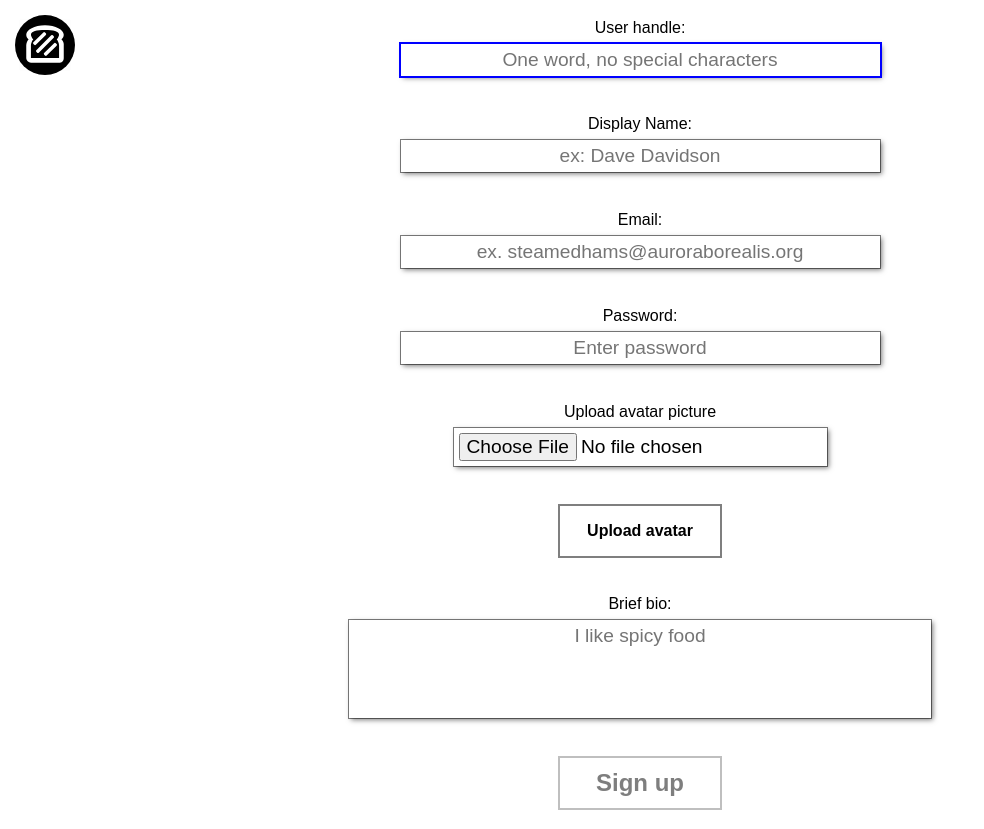
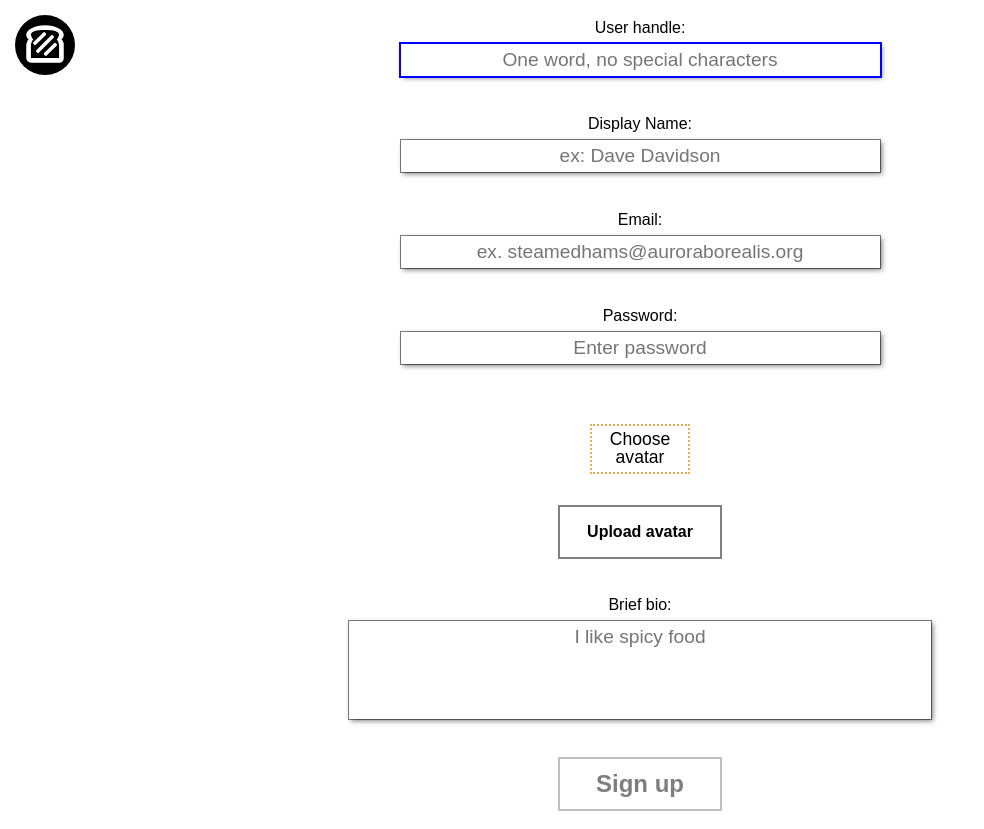
Before and after one commit to rileymcmaster/Food-Feed, a React (Create React App) app in the folder client/: page /signup in a window 1280 px wide. Shown: the whole page, without its empty margins (0-984 px from the left). Built offline with nearby package versions, Linux system fonts and the light colour scheme.

Commit message:
Custom upload file button

```diff
--- a/client/src/Components/CreateRecipe/index.js
+++ b/client/src/Components/CreateRecipe/index.js
@@ -313,11 +313,12 @@ const RecipeForm = () => {
           </label>
         </PrivateLine>
         {/* UPLOAD IMAGE */}
-        <div style={{ maxWidth: "400px", margin: "0 auto" }}>
+        <label for="uploadImage" className="file-uploader">
           <input
             className="file-uploader"
             type="file"
             name="uploadImage"
+            id="uploadImage"
             onChange={(e) => {
               const file = e.target.files[0];
               setRecipeImage(file);
@@ -326,7 +327,12 @@ const RecipeForm = () => {
               setImageUploadError("");
             }}
           />
-          <ButtonContainer>
+          <UploadImageBtn>
+            <div>Choose image</div>
+            {recipeImage && <p>{recipeImage.name}</p>}
+          </UploadImageBtn>
+        </label>
+        <ButtonContainer style={{ width: "100px" }}>
           <ButtonUpload
             onClick={() => {
               sendImage();
@@ -338,7 +344,6 @@ const RecipeForm = () => {
             Upload image
           </ButtonUpload>
         </ButtonContainer>
-        </div>
         {/* END UPLOAD IMAGE */}
         <ButtonContainer>
           {/* SUBMIT */}
@@ -387,6 +392,9 @@ const FormContainer = styled.div`
     outline: 1px solid rgba(0, 0, 0, 0.5);
     box-shadow: 2px 2px 5px rgba(0, 0, 0, 0.5);
     vertical-align: center;
+  }
+  input[type="file"] {
+    display: none;
   }
   input.checkbox {
     box-shadow: none;
@@ -491,7 +499,29 @@ const DirectionCard = styled.div`
 const PrivateLine = styled.div`
   margin: 40px auto;
 `;
-
+const UploadImageBtn = styled.div`
+  & div {
+    font-size: 1.1rem;
+    margin: 0 auto 5px;
+    display: flex;
+    align-items: center;
+    justify-content: center;
+    border: 2px dotted var(--primary-color);
+    width: 100px;
+    height: 50px;
+    &:hover,
+    &:focus {
+      background-color: var(--primary-color);
+      color: white;
+    }
+    &:active {
+      box-shadow: 0 0 5px inset rgba(0, 0, 0, 0.8);
+    }
+  }
+  & p {
+    font-size: 0.8rem;
+  }
+`;
 const ButtonContainer = styled.div`
   max-width: 200px;
   margin: 40px auto;
--- a/client/src/Components/RecipePage/index.js
+++ b/client/src/Components/RecipePage/index.js
@@ -253,10 +253,9 @@ const RecipePage = () => {
                 <textarea
                   rows={
                     mediaQuery
-                      ? direction.direction.length / 45
-                      : direction.direction.length / 30
+                      ? direction.direction.length / 35
+                      : direction.direction.length / 25
                   }
-                  // rows={direction.direction.length / 15}
                   cols="50"
                   disabled={!toggleEdit}
                   onFocus={(e) => e.currentTarget.select()}
--- a/client/src/Components/SignUp.js
+++ b/client/src/Components/SignUp.js
@@ -79,7 +79,7 @@ const SignUp = () => {
       },
     })
       .then((res) => res.json())
-      .then(({ status, message, data }) => {
+      .then(({ status, message }) => {
         if (status === 200) {
           setWaitingMessage("");
           setSuccessMessage("Success!");
@@ -169,19 +169,25 @@ const SignUp = () => {
         </div>
         {/* UPLOAD AVATAR IMAGE */}
         <div>
-          <label for="upload-image">Upload avatar picture</label>
+          <label for="uploadImage">
             <input
               type="file"
-            name="upload-image"
+              name="uploadImage"
+              id="uploadImage"
               onChange={(e) => {
                 setImageUploading("");
                 setImageUploadComplete("");
                 setImageUploadFailed("");
                 handleImageUpload(e);
               }}
-          ></input>
+            />
+            <UploadImageBtn>
+              <div>Choose avatar</div>
+              {avatarImage && <p>{avatarImage.name}</p>}
+            </UploadImageBtn>
+          </label>
         </div>
-        <ButtonContainer>
+        <ButtonContainer style={{ marginTop: "-40px" }}>
           <ButtonUpload
             onClick={() => {
               sendImage();
@@ -229,26 +235,11 @@ const SignUp = () => {
     </Container>
   );
 };
-const ErrorMessage = styled.p`
-  font-size: 1rem;
-  color: red;
-  margin-top: 20px;
-  margin-bottom: 0;
-  padding: 0;
-`;
-const ButtonContainer = styled.div`
-  max-width: 200px;
-  margin: 0 auto;
-  & h1 {
-    font-size: 1.5rem;
-  }
-`;
 
 const Container = styled.div`
   display: flex;
   flex-direction: column;
   height: 100vh;
-  width: 100vw;
   align-items: center;
   text-align: center;
   div {
@@ -283,9 +274,10 @@ const Container = styled.div`
   input:focus-within {
     outline: 2px solid blue;
   }
-
+  input[type="file"] {
+    display: none;
+  }
   input:invalid {
-    /* background-color: red; */
     outline: 2px solid red;
     box-shadow: 0 0 5px red;
   }
@@ -293,4 +285,43 @@ const Container = styled.div`
     background-color: white;
   }
 `;
+
+const ErrorMessage = styled.p`
+  font-size: 1rem;
+  color: red;
+  margin-top: 20px;
+  margin-bottom: 0;
+  padding: 0;
+`;
+const ButtonContainer = styled.div`
+  max-width: 200px;
+  margin: 0 auto;
+  & h1 {
+    font-size: 1.5rem;
+  }
+`;
+
+const UploadImageBtn = styled.div`
+  & div {
+    font-size: 1.1rem;
+    margin: 0 auto 5px;
+    display: flex;
+    align-items: center;
+    justify-content: center;
+    border: 2px dotted var(--primary-color);
+    width: 100px;
+    height: 50px;
+    &:hover,
+    &:focus {
+      background-color: var(--primary-color);
+      color: white;
+    }
+    &:active {
+      box-shadow: 0 0 5px inset rgba(0, 0, 0, 0.8);
+    }
+  }
+  & p {
+    font-size: 0.8rem;
+  }
+`;
 export default SignUp;
```
Lines whose indentation alone changed are shown as unchanged.
